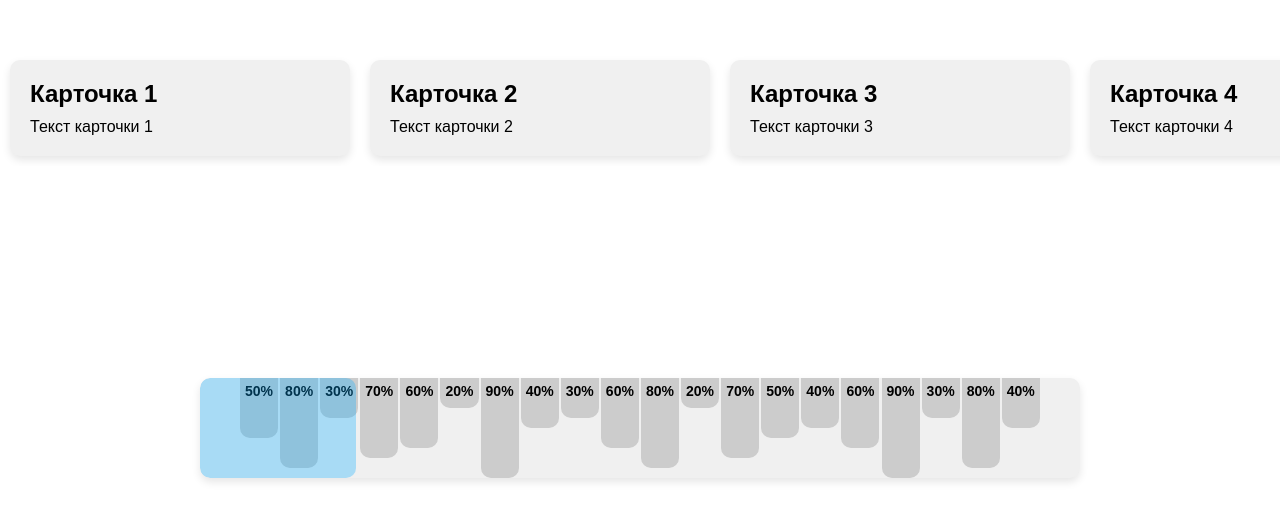
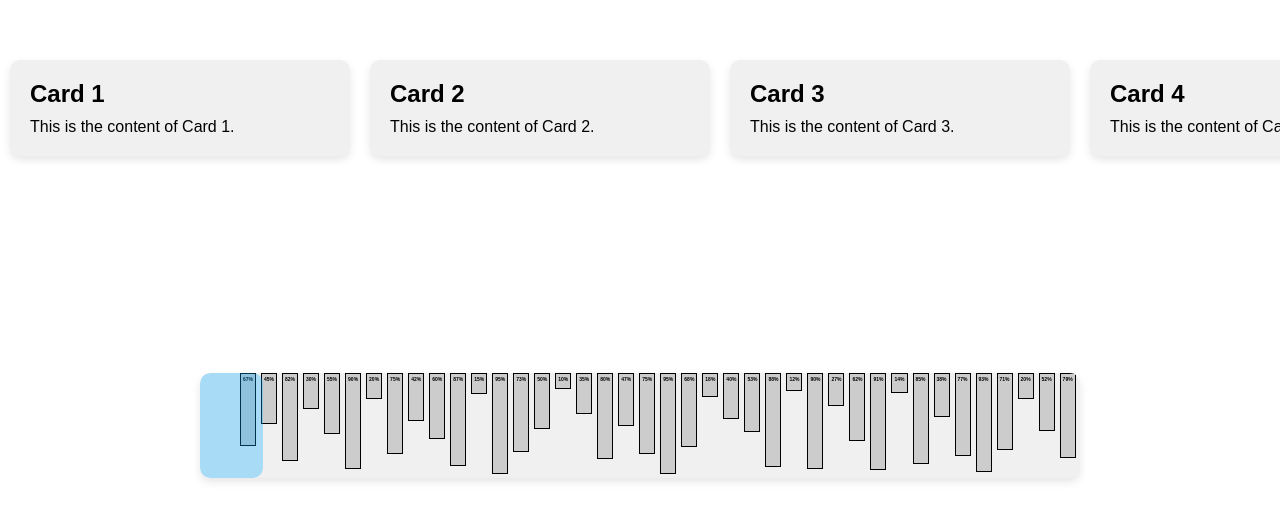
Before and after one commit to Maksim-Jk/Display-Cards-customScrollBar, a plain HTML site: page index.html in a window 1280 px wide. Shown: the part 292-800 px from the top of the page. Drawn offline with Linux system fonts and the light colour scheme.

Commit message:
add cards

```diff
--- a/data.json
+++ b/data.json
@@ -1,122 +1,302 @@
 [
     {
-      "title": "Карточка 1",
-      "text": "Текст карточки 1",
-      "popularity": 5,
+      "title": "Card 1",
+      "text": "This is the content of Card 1.",
+      "popularity": 67,
+      "year": 2021
+    },
+    {
+      "title": "Card 2",
+      "text": "This is the content of Card 2.",
+      "popularity": 45,
       "year": 2022
     },
     {
-      "title": "Карточка 2",
-      "text": "Текст карточки 2",
-      "popularity": 8,
+      "title": "Card 3",
+      "text": "This is the content of Card 3.",
+      "popularity": 82,
+      "year": 2021
+    },
+    {
+      "title": "Card 4",
+      "text": "This is the content of Card 4.",
+      "popularity": 30,
       "year": 2023
     },
     {
-      "title": "Карточка 3",
-      "text": "Текст карточки 3",
-      "popularity": 3,
+      "title": "Card 5",
+      "text": "This is the content of Card 5.",
+      "popularity": 55,
+      "year": 2022
+    },
+    {
+      "title": "Card 6",
+      "text": "This is the content of Card 6.",
+      "popularity": 90,
       "year": 2021
     },
     {
-      "title": "Карточка 4",
-      "text": "Текст карточки 4",
-      "popularity": 7,
-      "year": 2024
-    },
-    {
-      "title": "Карточка 5",
-      "text": "Текст карточки 5",
-      "popularity": 6,
+      "title": "Card 7",
+      "text": "This is the content of Card 7.",
+      "popularity": 20,
       "year": 2022
     },
     {
-      "title": "Карточка 6",
-      "text": "Текст карточки 6",
-      "popularity": 2,
+      "title": "Card 8",
+      "text": "This is the content of Card 8.",
+      "popularity": 75,
+      "year": 2021
+    },
+    {
+      "title": "Card 9",
+      "text": "This is the content of Card 9.",
+      "popularity": 42,
       "year": 2023
     },
     {
-      "title": "Карточка 7",
-      "text": "Текст карточки 7",
-      "popularity": 9,
+      "title": "Card 10",
+      "text": "This is the content of Card 10.",
+      "popularity": 60,
+      "year": 2022
+    },
+    {
+      "title": "Card 11",
+      "text": "This is the content of Card 11.",
+      "popularity": 87,
       "year": 2021
     },
     {
-      "title": "Карточка 8",
-      "text": "Текст карточки 8",
-      "popularity": 4,
-      "year": 2025
+      "title": "Card 12",
+      "text": "This is the content of Card 12.",
+      "popularity": 15,
+      "year": 2022
     },
     {
-      "title": "Карточка 9",
-      "text": "Текст карточки 9",
-      "popularity": 3,
+      "title": "Card 13",
+      "text": "This is the content of Card 13.",
+      "popularity": 95,
+      "year": 2021
+    },
+    {
+      "title": "Card 14",
+      "text": "This is the content of Card 14.",
+      "popularity": 73,
       "year": 2023
     },
     {
-      "title": "Карточка 10",
-      "text": "Текст карточки 10",
-      "popularity": 6,
-      "year": 2024
-    },
-    {
-      "title": "Карточка 11",
-      "text": "Текст карточки 11",
-      "popularity": 8,
+      "title": "Card 15",
+      "text": "This is the content of Card 15.",
+      "popularity": 50,
       "year": 2022
     },
     {
-      "title": "Карточка 12",
-      "text": "Текст карточки 12",
-      "popularity": 2,
+      "title": "Card 16",
+      "text": "This is the content of Card 16.",
+      "popularity": 10,
+      "year": 2021
+    },
+    {
+      "title": "Card 17",
+      "text": "This is the content of Card 17.",
+      "popularity": 35,
+      "year": 2022
+    },
+    {
+      "title": "Card 18",
+      "text": "This is the content of Card 18.",
+      "popularity": 80,
+      "year": 2021
+    },
+    {
+      "title": "Card 19",
+      "text": "This is the content of Card 19.",
+      "popularity": 47,
       "year": 2023
     },
     {
-      "title": "Карточка 13",
-      "text": "Текст карточки 13",
-      "popularity": 7,
+      "title": "Card 20",
+      "text": "This is the content of Card 20.",
+      "popularity": 75,
+      "year": 2022
+    },
+    {
+      "title": "Card 21",
+      "text": "This is the content of Card 21.",
+      "popularity": 95,
       "year": 2021
     },
     {
-      "title": "Карточка 14",
-      "text": "Текст карточки 14",
-      "popularity": 5,
-      "year": 2025
+      "title": "Card 22",
+      "text": "This is the content of Card 22.",
+      "popularity": 68,
+      "year": 2022
     },
     {
-      "title": "Карточка 15",
-      "text": "Текст карточки 15",
-      "popularity": 4,
+      "title": "Card 23",
+      "text": "This is the content of Card 23.",
+      "popularity": 18,
+      "year": 2021
+    },
+    {
+      "title": "Card 24",
+      "text": "This is the content of Card 24.",
+      "popularity": 40,
       "year": 2023
     },
     {
-      "title": "Карточка 16",
-      "text": "Текст карточки 16",
-      "popularity": 6,
-      "year": 2024
-    },
-    {
-      "title": "Карточка 17",
-      "text": "Текст карточки 17",
-      "popularity": 9,
+        "title": "Card 25",
+        "text": "This is the content of Card 25.",
+        "popularity": 53,
         "year": 2022
       },
       {
-      "title": "Карточка 18",
-      "text": "Текст карточки 18",
-      "popularity": 3,
+        "title": "Card 26",
+        "text": "This is the content of Card 26.",
+        "popularity": 88,
+        "year": 2021
+      },
+      {
+        "title": "Card 27",
+        "text": "This is the content of Card 27.",
+        "popularity": 12,
+        "year": 2022
+      },
+      {
+        "title": "Card 28",
+        "text": "This is the content of Card 28.",
+        "popularity": 90,
+        "year": 2021
+      },
+      {
+        "title": "Card 29",
+        "text": "This is the content of Card 29.",
+        "popularity": 27,
         "year": 2023
       },
       {
-      "title": "Карточка 19",
-      "text": "Текст карточки 19",
-      "popularity": 8,
+        "title": "Card 30",
+        "text": "This is the content of Card 30.",
+        "popularity": 62,
+        "year": 2022
+      },
+      {
+        "title": "Card 31",
+        "text": "This is the content of Card 31.",
+        "popularity": 91,
         "year": 2021
       },
       {
-      "title": "Карточка 20",
-      "text": "Текст карточки 20",
-      "popularity": 4,
-      "year": 2025
+        "title": "Card 32",
+        "text": "This is the content of Card 32.",
+        "popularity": 14,
+        "year": 2022
+      },
+      {
+        "title": "Card 33",
+        "text": "This is the content of Card 33.",
+        "popularity": 85,
+        "year": 2021
+      },
+      {
+        "title": "Card 34",
+        "text": "This is the content of Card 34.",
+        "popularity": 38,
+        "year": 2023
+      },
+      {
+        "title": "Card 35",
+        "text": "This is the content of Card 35.",
+        "popularity": 77,
+        "year": 2022
+      },
+      {
+        "title": "Card 36",
+        "text": "This is the content of Card 36.",
+        "popularity": 93,
+        "year": 2021
+      },
+      {
+        "title": "Card 37",
+        "text": "This is the content of Card 37.",
+        "popularity": 71,
+        "year": 2022
+      },
+      {
+        "title": "Card 38",
+        "text": "This is the content of Card 38.",
+        "popularity": 20,
+        "year": 2021
+      },
+      {
+        "title": "Card 39",
+        "text": "This is the content of Card 39.",
+        "popularity": 52,
+        "year": 2023
+      },
+      {
+        "title": "Card 40",
+        "text": "This is the content of Card 40.",
+        "popularity": 79,
+        "year": 2022
+      },
+      {
+        "title": "Card 41",
+        "text": "This is the content of Card 41.",
+        "popularity": 96,
+        "year": 2021
+      },
+      {
+        "title": "Card 42",
+        "text": "This is the content of Card 42.",
+        "popularity": 69,
+        "year": 2022
+      },
+      {
+        "title": "Card 43",
+        "text": "This is the content of Card 43.",
+        "popularity": 23,
+        "year": 2021
+      },
+      {
+        "title": "Card 44",
+        "text": "This is the content of Card 44.",
+        "popularity": 35,
+        "year": 2023
+      },
+      {
+        "title": "Card 45",
+        "text": "This is the content of Card 45.",
+        "popularity": 72,
+        "year": 2022
+      },
+      {
+        "title": "Card 46",
+        "text": "This is the content of Card 46.",
+        "popularity": 88,
+        "year": 2021
+      },
+      {
+        "title": "Card 47",
+        "text": "This is the content of Card 47.",
+        "popularity": 11,
+        "year": 2022
+      },
+      {
+        "title": "Card 48",
+        "text": "This is the content of Card 48.",
+        "popularity": 87,
+        "year": 2021
+      },
+      {
+        "title": "Card 49",
+        "text": "This is the content of Card 49.",
+        "popularity": 48,
+        "year": 2023
+      },
+      {
+        "title": "Card 50",
+        "text": "This is the content of Card 50.",
+        "popularity": 92,
+        "year": 2022
       }
     ]
--- a/script.js
+++ b/script.js
@@ -27,7 +27,7 @@ document.addEventListener("DOMContentLoaded", function () {
       const customPopular = document.querySelector(".custom-scrollbar-popular");
       customPopular.innerHTML = data
         .map((item) => {
-          return `<div class="popularity-block" style="height: ${item.popularity * 10}px">${item.popularity*10}%</div>`;
+          return `<div class="popularity-block" style="height: ${item.popularity}px">${item.popularity}%</div>`;
         })
         .join("");
 
--- a/styles.css
+++ b/styles.css
@@ -57,6 +57,7 @@ body {
   display: flex; /* Use flex to display the popularity blocks inside the scrollbar */
   border-radius: 10px;
   box-shadow: 0 4px 8px rgba(0, 0, 0, 0.1);
+  padding-bottom: 5px;
 }
 
 .card-container::-webkit-scrollbar {
@@ -77,23 +78,23 @@ body {
 /* Style for the popularity blocks inside the custom scrollbar */
 .popularity-block {
   background-color: rgb(204, 204, 204);
-    max-width: 40px;
   display: flex;
   justify-content: center;
   align-items: start;
-    padding: 5px;
+  padding: 2px;
+  border: 1px solid black;
   user-select: none;
-font-size: 14px;
-border-radius: 0 0 10px 10px;
+  font-size: 5px;
   font-weight: 600;
 }
 
-  .custom-scrollbar-popular{
+.custom-scrollbar-popular {
   width: 100%;
   height: 100%;
   display: flex;
   justify-content: space-between;
   user-select: none;
   padding: 0 40px;
+  gap: 5px;
 
 }
```
Lines whose indentation alone changed are shown as unchanged.
